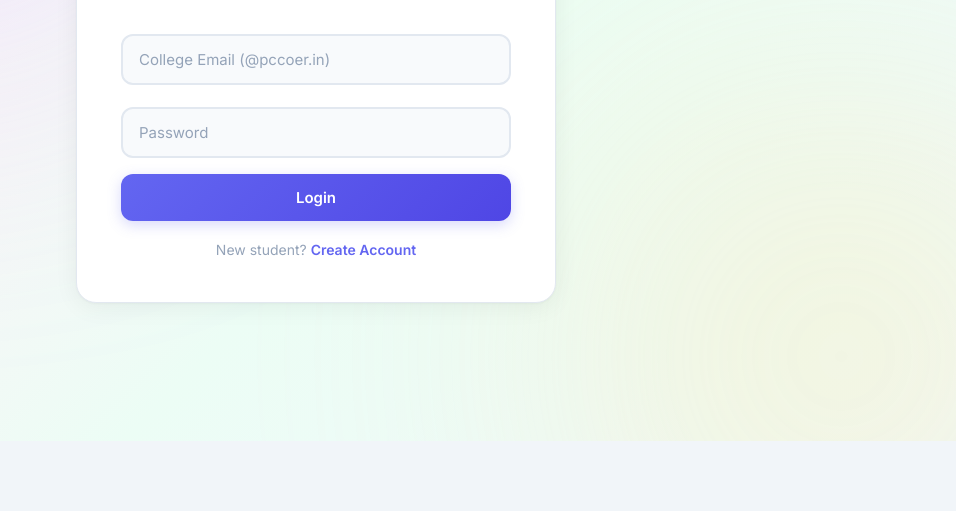
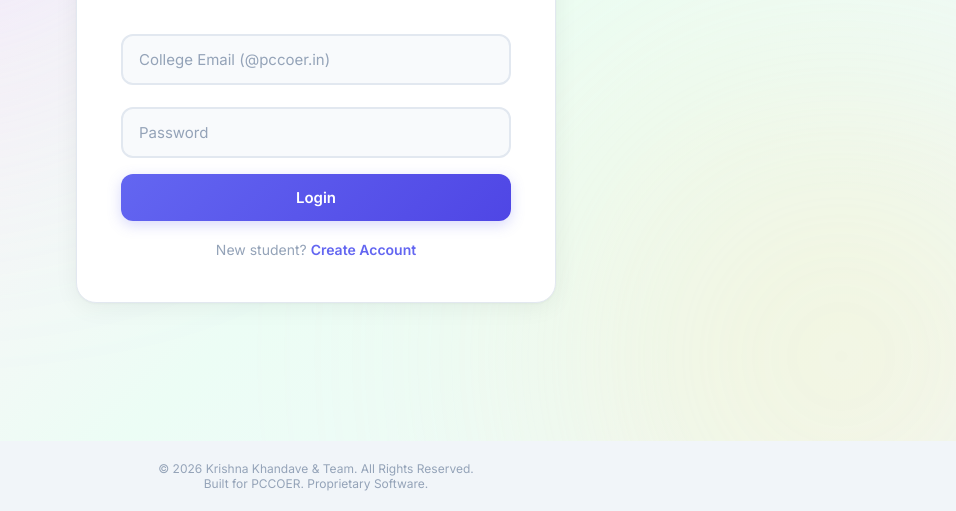
Before and after one commit to krishna-khandave8086/students-hub, a website: page public/index.html in a window 1280 px wide. Shown: the part 359-870 px from the top of the page, without its empty margins (324-1280 px from the left). Before the commit the page ends 800 px from the top, so only its background shows below. Drawn offline with Linux system fonts and the light colour scheme.

Commit message:
Add Proprietary License and Copyright Footer

```diff
--- a/public/index.html
+++ b/public/index.html
@@ -265,6 +265,11 @@
     </div>
 </div>
 
+<footer style="text-align: center; padding: 20px; font-size: 12px; color: var(--text-muted); width: 100%; margin-top: auto;">
+    &copy; 2026 Krishna Khandave & Team. All Rights Reserved. <br>
+    Built for PCCOER. Proprietary Software.
+</footer>
+
 <script src="app.js"></script>
 </body>
 </html>
```
Also changed, not shown: LICENSE.md (added).
